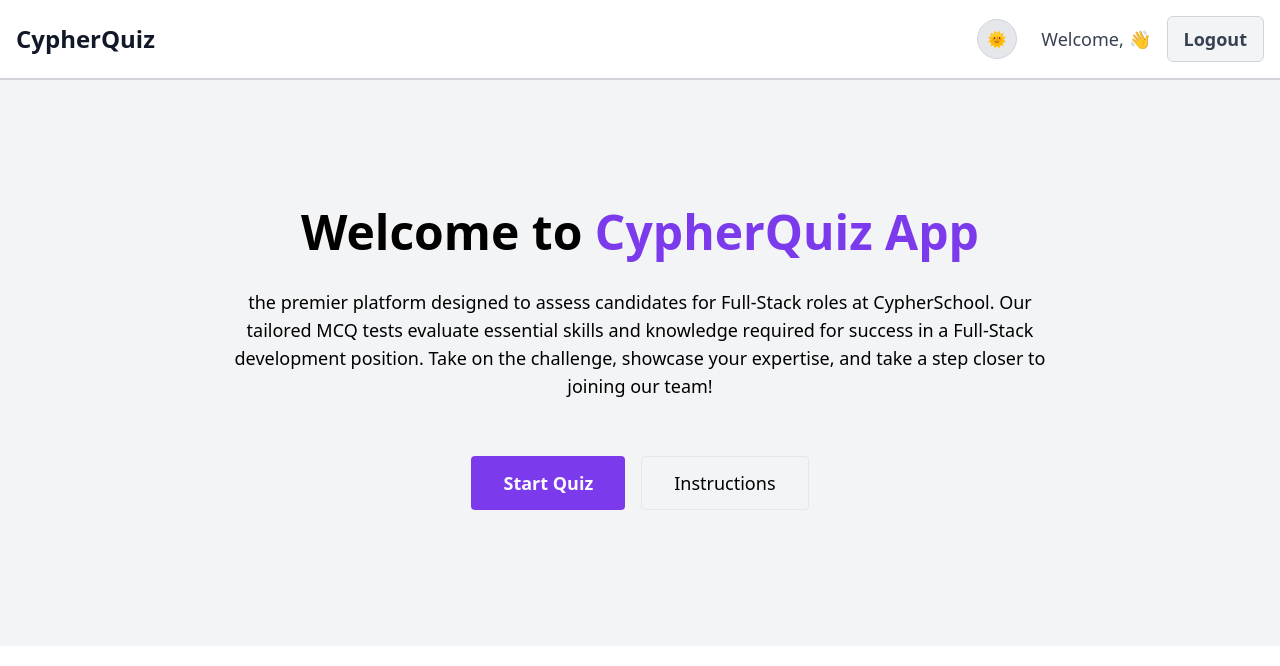
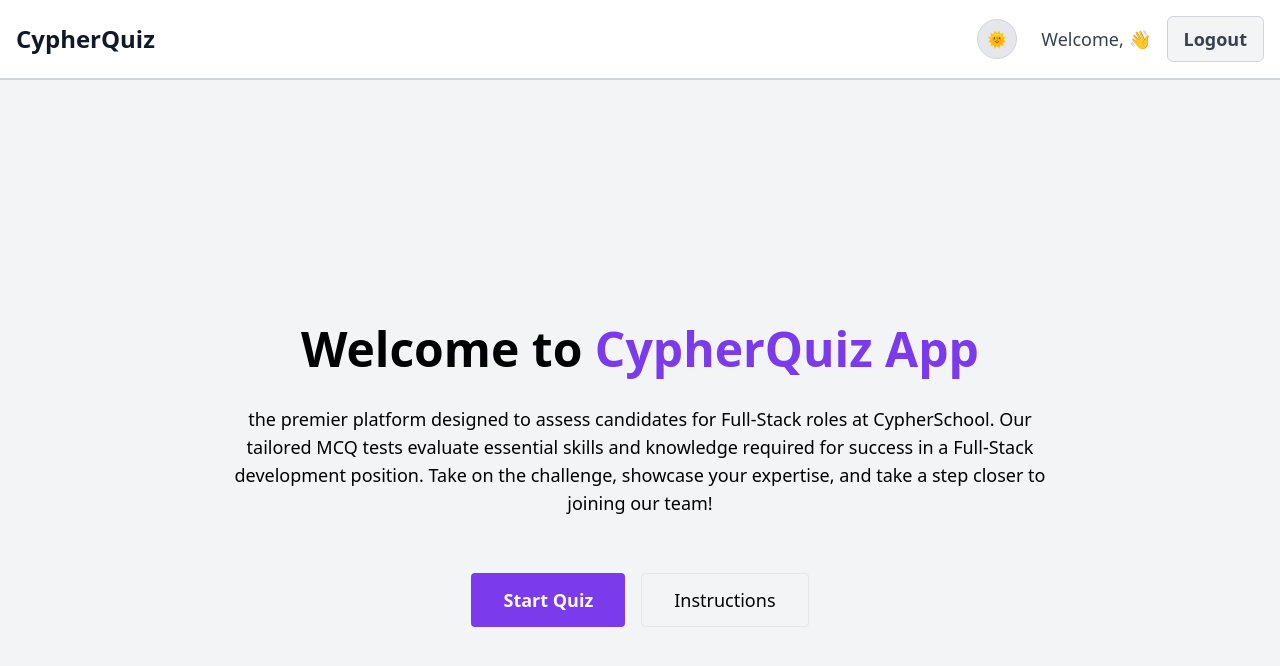
Before and after one commit to Jainprashuk/CypherQuiz_Frontend, a React (Vite) app: page /home in a window 1280 px wide. Shown: the top 666 px of the page. Built offline with nearby package versions, Linux system fonts and the light colour scheme; no server answers; sample sign-in values are in the browser's storage.

Commit message:
minor css bugs

```diff
--- a/src/pages/Home.jsx
+++ b/src/pages/Home.jsx
@@ -70,7 +70,7 @@ const Home = () => {
       {!show ? (
         <>
           <Header user={user} />
-          <section className="flex-grow flex items-center justify-center bg-gray-100 dark:bg-gray-800 dark:text-gray-200">
+          <section className="flex-grow min-h-screen flex items-center justify-center bg-gray-100 dark:bg-gray-800 dark:text-gray-200">
             <div className="container mx-auto flex flex-col items-center px-4 py-16 text-center md:py-32 md:px-10 lg:px-32 xl:max-w-6xl">
               <h1 className="text-4xl font-bold leading-none sm:text-5xl">
                 Welcome to{" "}
--- a/src/pages/SignUp.jsx
+++ b/src/pages/SignUp.jsx
@@ -47,7 +47,7 @@ const SignUp = () => {
   return (
     <>
     <Navbar/>
-    <section className="bg-gray-50 dark:bg-gray-800 p-2">
+    <section className="bg-gray-50 dark:bg-gray-800 p-2 min-h-screen">
       <div className="flex flex-col items-center justify-center px-6 py-8 mx-auto  lg:py-0">
         <div className="w-full bg-white rounded-lg shadow dark:border md:mt-0 sm:max-w-md xl:p-0 dark:bg-gray-800 dark:border-gray-700">
           <div className="p-6 space-y-4 md:space-y-6 sm:p-8">
```
